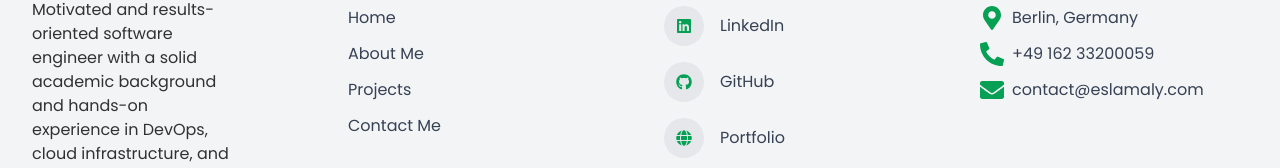
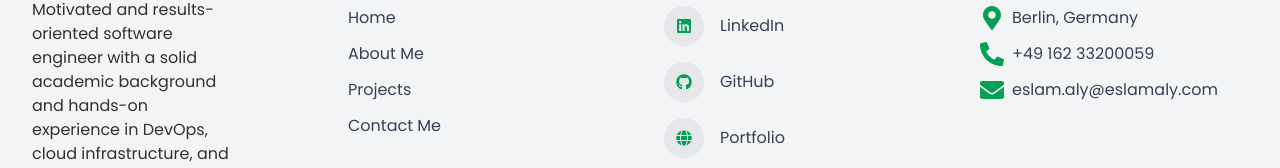
Before and after one commit to Eslam-Aly/my-portfolio, a React (Vite) app: page / in a window 1280 px wide. Shown: the part 4048-4216 px from the top of the page. Built offline with nearby package versions, Linux system fonts and the light colour scheme.

Commit message:
Changed the email

```diff
--- a/src/components/Footer.jsx
+++ b/src/components/Footer.jsx
@@ -117,7 +117,7 @@ function Footer() {
             </li>
             <li className="flex items-center gap-2">
               <FaEnvelope className="  text-primary   size-6 flex items-center justify-center  " />
-              <p>contact@eslamaly.com</p>
+              <p>eslam.aly@eslamaly.com</p>
             </li>
           </ul>
         </div>
```
